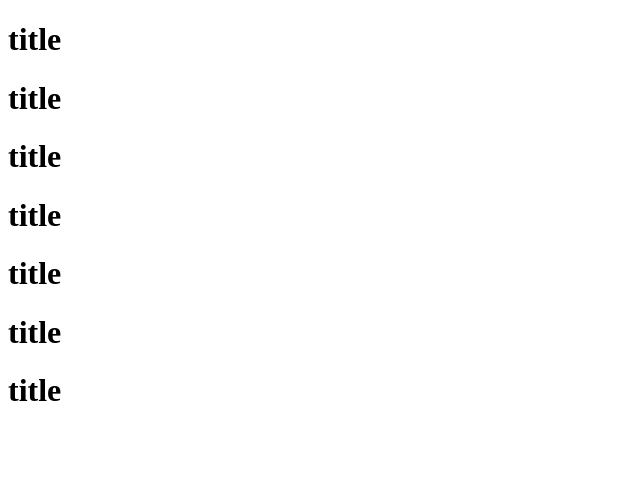
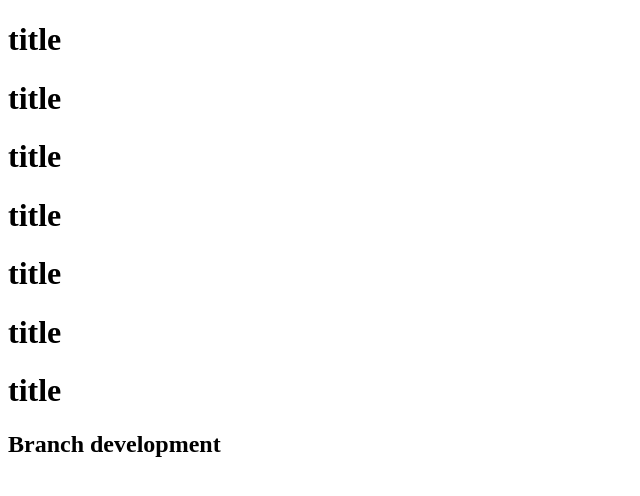
Before and after one commit to alferovde/git3, a plain HTML site: page index.html in a window 1280 px wide. Shown: the whole page, without its empty margins (0-640 px from the left). Drawn offline with Linux system fonts and the light colour scheme.

Commit message:
dev edit file

```diff
--- a/index.html
+++ b/index.html
@@ -17,6 +17,8 @@
 
     <h1>title</h1>
     <h1>title</h1>
+
+    <h2>Branch development</h2>
 </body>
 
 </html>
```
